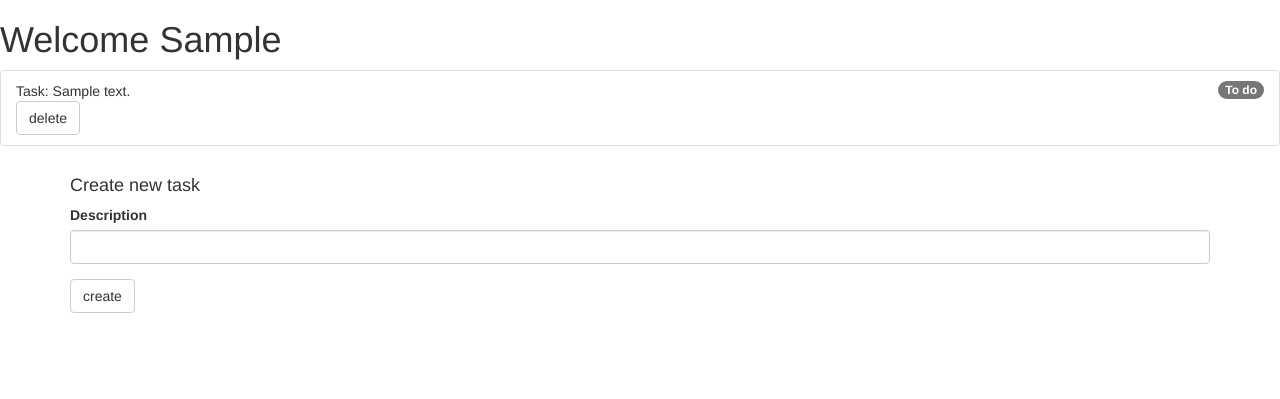
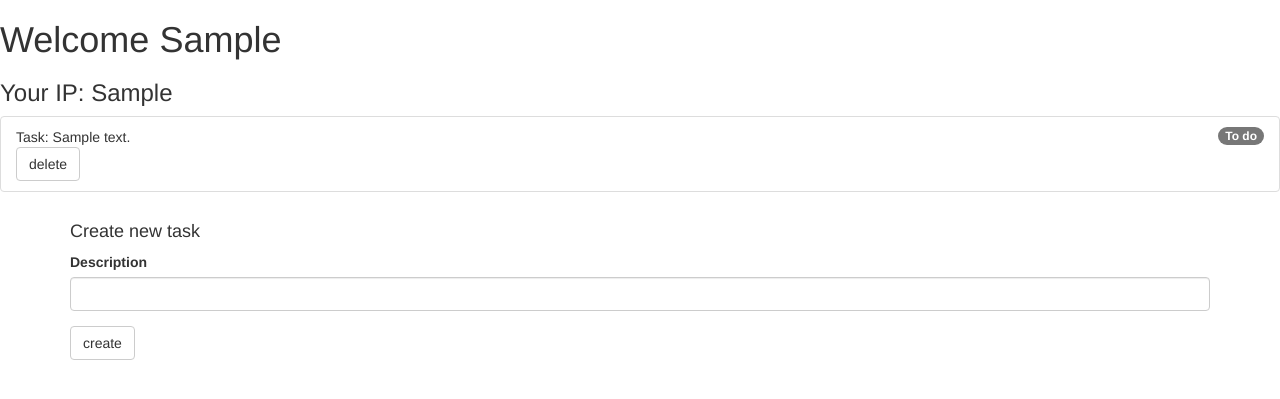
Before and after one commit to JuanMontoyaP/DevOps_Project, a Flask app: template app/app/templates/home.html in a window 1280 px wide. Shown: the part 52-451 px from the top of the page. Run offline with Flask 2, Linux system fonts and the light colour scheme; the template is opened without the code that fills it: values that come from a table or form of the project are taken from there, most other values are stand-ins (such as "Sample title", 1, 10 or a date in 2020); parts of the project's set-up code (start-up, migrations or seed data) failed here and were passed over; some libraries are stand-ins or nearby versions.

Commit message:
Add user ip

```diff
--- a/app/app/templates/home.html
+++ b/app/app/templates/home.html
@@ -12,6 +12,12 @@
         <h1>Welcome {{ username | capitalize}} </h1>
     {% endif %}
 
+    {% if user_ip %}
+        <h3>Your IP: {{ user_ip }}</h3>
+    {% else %}
+        <a href="{{ url_for('index') }}">index</a>
+    {% endif %}
+
     <ul class="list-group">
         {% for task in tasks %}
             {{ macros.render_lists(task, delete_form) }}
```
